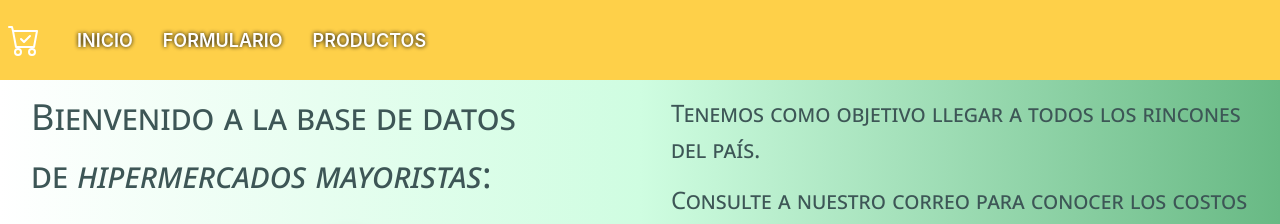
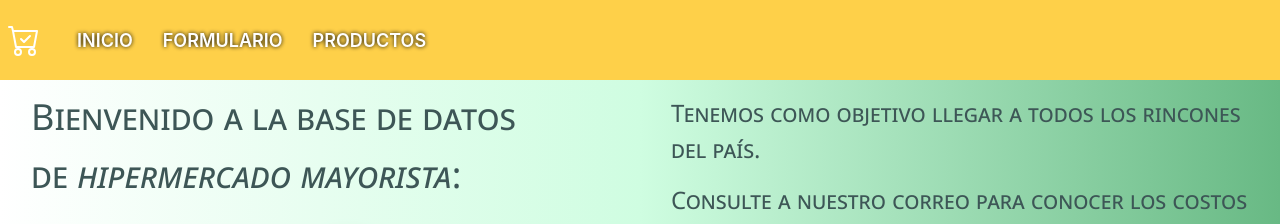
Before and after one commit to Ale2022C/Front-Final-PWA, an Angular app: page /#/ in a window 1280 px wide. Shown: the top 224 px of the page. Built offline with nearby package versions, Linux system fonts and the light colour scheme.

Commit message:
Deploy Frontend

```diff
--- a/src/app/components/home/home.component.html
+++ b/src/app/components/home/home.component.html
@@ -1,7 +1,7 @@
 <div class="w3-row">
     <div class="w3-half w3-container">
     <h1 class="w3-xxlarge m-lg-3">Bienvenido a la base de datos</h1>
-    <h1 class="w3-xxlarge m-lg-3">de <i>hipermercados mayoristas</i>:</h1>
+    <h1 class="w3-xxlarge m-lg-3">de <i>hipermercado mayorista</i>:</h1>
     <img class="logo" src="/assets/img/logo-supermercado.png" alt="La Tercera">
     </div>
     <div class="w3-half w3-container w3-xlarge">
```
